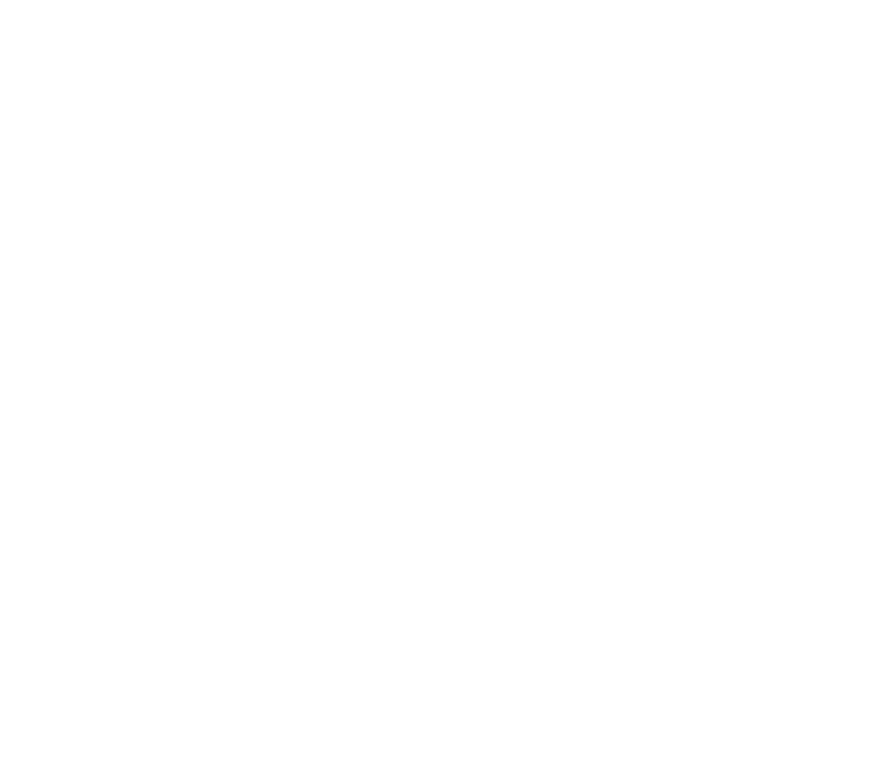
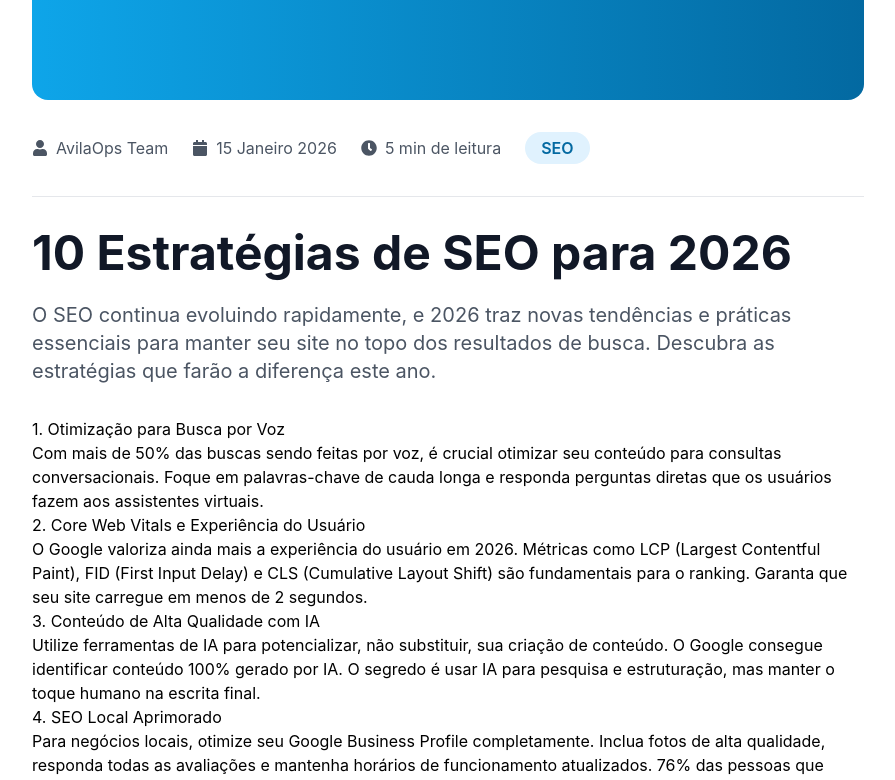
Before and after one commit to avilainc/Landing-page, a Next.js app: page /blog/10-estrategias-seo-2026 in a window 1280 px wide. Before the commit this address had no page. Shown: the part 500-1280 px from the top of the page, without its empty margins (192-1087 px from the left). Before the commit the page ends 800 px from the top, so only its background shows below. Built offline with nearby package versions, Linux system fonts and the light colour scheme.

Commit message:
Add first complete blog article: 10 SEO Strategies for 2026

```diff
--- a/src/pages/blog.tsx
+++ b/src/pages/blog.tsx
@@ -11,6 +11,7 @@
       date: '15 Jan 2026',
       readTime: '5 min',
       image: 'https://via.placeholder.com/600x400/0ea5e9/ffffff?text=SEO',
+      slug: '10-estrategias-seo-2026',
     },
     {
       title: 'Como Criar Conteúdo que Engaja nas Redes Sociais',
@@ -96,7 +97,7 @@
                   <span className="text-primary-100">{posts[0].readTime} de leitura</span>
                 </div>
                 <Link
-                  href="#"
+                  href={`/blog/${posts[0].slug}`}
                   className="bg-white text-primary-600 px-8 py-4 rounded-lg font-semibold hover:bg-gray-100 transition-colors inline-block w-fit"
                 >
                   Ler Artigo Completo
@@ -138,7 +139,7 @@
                 </div>
                 <div className="p-6">
                   <h3 className="text-xl font-bold text-gray-900 mb-3 hover:text-primary-600 transition-colors">
-                    <Link href="#">{post.title}</Link>
+                    <Link href={`/blog/${post.slug || '#'}`}>{post.title}</Link>
                   </h3>
                   <p className="text-gray-600 mb-4">
                     {post.excerpt}
--- /dev/null
+++ b/src/pages/blog/10-estrategias-seo-2026.tsx
@@ -0,0 +1,163 @@
+import Layout from '@/components/Layout';
+import Head from 'next/head';
+import Link from 'next/link';
+import { FaArrowLeft, FaCalendar, FaClock, FaUser } from 'react-icons/fa';
+
+export default function Artigo10EstrategiasSEO() {
+  return (
+    <Layout>
+      <Head>
+        <title>10 Estratégias de SEO para 2026 - Blog AvilaOps</title>
+        <meta name="description" content="Descubra as melhores práticas de SEO que vão dominar o mercado em 2026 e como aplicá-las no seu negócio." />
+      </Head>
+
+      <article className="py-20">
+        <div className="max-w-4xl mx-auto px-4 sm:px-6 lg:px-8">
+          {/* Breadcrumb */}
+          <Link href="/blog" className="inline-flex items-center text-primary-600 hover:text-primary-700 mb-8">
+            <FaArrowLeft className="mr-2" />
+            Voltar para o Blog
+          </Link>
+
+          {/* Hero Image */}
+          <div className="mb-8 rounded-2xl overflow-hidden">
+            <div className="bg-gradient-to-r from-primary-500 to-primary-700 h-96 flex items-center justify-center">
+              <span className="text-9xl">🔍</span>
+            </div>
+          </div>
+
+          {/* Article Meta */}
+          <div className="flex flex-wrap items-center gap-6 text-gray-600 mb-8 pb-8 border-b">
+            <div className="flex items-center">
+              <FaUser className="mr-2" />
+              <span>AvilaOps Team</span>
+            </div>
+            <div className="flex items-center">
+              <FaCalendar className="mr-2" />
+              <span>15 Janeiro 2026</span>
+            </div>
+            <div className="flex items-center">
+              <FaClock className="mr-2" />
+              <span>5 min de leitura</span>
+            </div>
+            <span className="bg-primary-100 text-primary-700 px-4 py-1 rounded-full font-semibold">
+              SEO
+            </span>
+          </div>
+
+          {/* Content */}
+          <div className="prose prose-lg max-w-none">
+            <h1 className="text-4xl md:text-5xl font-bold text-gray-900 mb-6">
+              10 Estratégias de SEO para 2026
+            </h1>
+
+            <p className="text-xl text-gray-600 mb-8">
+              O SEO continua evoluindo rapidamente, e 2026 traz novas tendências e práticas essenciais para manter seu site no topo dos resultados de busca. Descubra as estratégias que farão a diferença este ano.
+            </p>
+
+            <h2>1. Otimização para Busca por Voz</h2>
+            <p>
+              Com mais de 50% das buscas sendo feitas por voz, é crucial otimizar seu conteúdo para consultas conversacionais. Foque em palavras-chave de cauda longa e responda perguntas diretas que os usuários fazem aos assistentes virtuais.
+            </p>
+
+            <h2>2. Core Web Vitals e Experiência do Usuário</h2>
+            <p>
+              O Google valoriza ainda mais a experiência do usuário em 2026. Métricas como LCP (Largest Contentful Paint), FID (First Input Delay) e CLS (Cumulative Layout Shift) são fundamentais para o ranking. Garanta que seu site carregue em menos de 2 segundos.
+            </p>
+
+            <h2>3. Conteúdo de Alta Qualidade com IA</h2>
+            <p>
+              Utilize ferramentas de IA para potencializar, não substituir, sua criação de conteúdo. O Google consegue identificar conteúdo 100% gerado por IA. O segredo é usar IA para pesquisa e estruturação, mas manter o toque humano na escrita final.
+            </p>
+
+            <h2>4. SEO Local Aprimorado</h2>
+            <p>
+              Para negócios locais, otimize seu Google Business Profile completamente. Inclua fotos de alta qualidade, responda todas as avaliações e mantenha horários de funcionamento atualizados. 76% das pessoas que fazem uma busca local visitam o negócio em 24 horas.
+            </p>
+
+            <h2>5. Schema Markup Estruturado</h2>
+            <p>
+              Implemente dados estruturados em todas as páginas importantes. Rich snippets aumentam a taxa de cliques em até 30%. Use schema para produtos, artigos, FAQs, eventos e avaliações.
+            </p>
+
+            <h2>6. Conteúdo em Vídeo Otimizado</h2>
+            <p>
+              Vídeos são 53x mais propensos a aparecer na primeira página do Google. Crie conteúdo em vídeo, adicione transcrições completas, use legendas e otimize títulos e descrições com palavras-chave relevantes.
+            </p>
+
+            <h2>7. Link Building de Qualidade</h2>
+            <p>
+              Foque em conseguir backlinks de sites autoritativos da sua indústria. Uma estratégia eficaz é criar conteúdo "linkable" como estudos originais, infográficos e guias definitivos que outros sites queiram referenciar naturalmente.
+            </p>
+
+            <h2>8. Mobile-First é Obrigatório</h2>
+            <p>
+              Com mais de 70% das buscas vindas de dispositivos móveis, seu site DEVE ser mobile-first. Isso não significa apenas responsivo, mas projetado pensando primeiro na experiência móvel, com navegação simplificada e CTAs fáceis de clicar.
+            </p>
+
+            <h2>9. E-A-T (Expertise, Authoritativeness, Trustworthiness)</h2>
+            <p>
+              Demonstre autoridade no seu nicho. Publique conteúdo assinado por especialistas, inclua biografias detalhadas, mostre credenciais e construa uma reputação sólida com avaliações positivas e menções em sites respeitáveis.
+            </p>
+
+            <h2>10. SEO para IA e Assistentes Virtuais</h2>
+            <p>
+              Otimize para ferramentas de IA como ChatGPT, Google Gemini e assistentes virtuais. Estruture seu conteúdo de forma clara, use heading tags corretamente e forneça respostas concisas e diretas para perguntas comuns do seu público.
+            </p>
+
+            <h2>Conclusão</h2>
+            <p>
+              O SEO em 2026 é sobre criar uma experiência excepcional para o usuário enquanto facilita o trabalho dos motores de busca. Foque em qualidade, velocidade, relevância e autoridade. Implemente essas estratégias de forma consistente e acompanhe os resultados com ferramentas como Google Search Console e Analytics.
+            </p>
+
+            <div className="bg-primary-50 rounded-xl p-8 my-8">
+              <h3 className="text-2xl font-bold text-gray-900 mb-4">
+                Precisa de ajuda com SEO?
+              </h3>
+              <p className="text-gray-700 mb-6">
+                Nossa equipe de especialistas pode criar uma estratégia de SEO personalizada para o seu negócio, garantindo resultados mensuráveis e crescimento orgânico sustentável.
+              </p>
+              <Link
+                href="/contatos"
+                className="inline-block bg-primary-600 text-white px-8 py-4 rounded-lg font-semibold hover:bg-primary-700 transition-colors"
+              >
+                Falar com Especialista
+              </Link>
+            </div>
+          </div>
+
+          {/* Share Section */}
+          <div className="mt-12 pt-8 border-t">
+            <h3 className="text-xl font-bold text-gray-900 mb-4">Compartilhe este artigo</h3>
+            <div className="flex gap-4">
+              <a href="#" className="bg-blue-600 text-white px-6 py-3 rounded-lg hover:bg-blue-700 transition-colors">
+                Facebook
+              </a>
+              <a href="#" className="bg-blue-400 text-white px-6 py-3 rounded-lg hover:bg-blue-500 transition-colors">
+                Twitter
+              </a>
+              <a href="#" className="bg-blue-700 text-white px-6 py-3 rounded-lg hover:bg-blue-800 transition-colors">
+                LinkedIn
+              </a>
+            </div>
+          </div>
+
+          {/* Related Articles */}
+          <div className="mt-16">
+            <h3 className="text-2xl font-bold text-gray-900 mb-8">Artigos Relacionados</h3>
+            <div className="grid grid-cols-1 md:grid-cols-2 gap-6">
+              <Link href="/blog/conteudo-redes-sociais" className="bg-white rounded-xl shadow-lg p-6 hover:shadow-xl transition-shadow">
+                <h4 className="text-xl font-bold text-gray-900 mb-2">Como Criar Conteúdo que Engaja nas Redes Sociais</h4>
+                <p className="text-gray-600">Aprenda técnicas comprovadas para criar conteúdo viral...</p>
+              </Link>
+              <Link href="/blog/marketing-influencia" className="bg-white rounded-xl shadow-lg p-6 hover:shadow-xl transition-shadow">
+                <h4 className="text-xl font-bold text-gray-900 mb-2">O Poder do Marketing de Influência</h4>
+                <p className="text-gray-600">Entenda como parcerias com influenciadores amplificam sua marca...</p>
+              </Link>
+            </div>
+          </div>
+        </div>
+      </article>
+    </Layout>
+  );
+}
```
